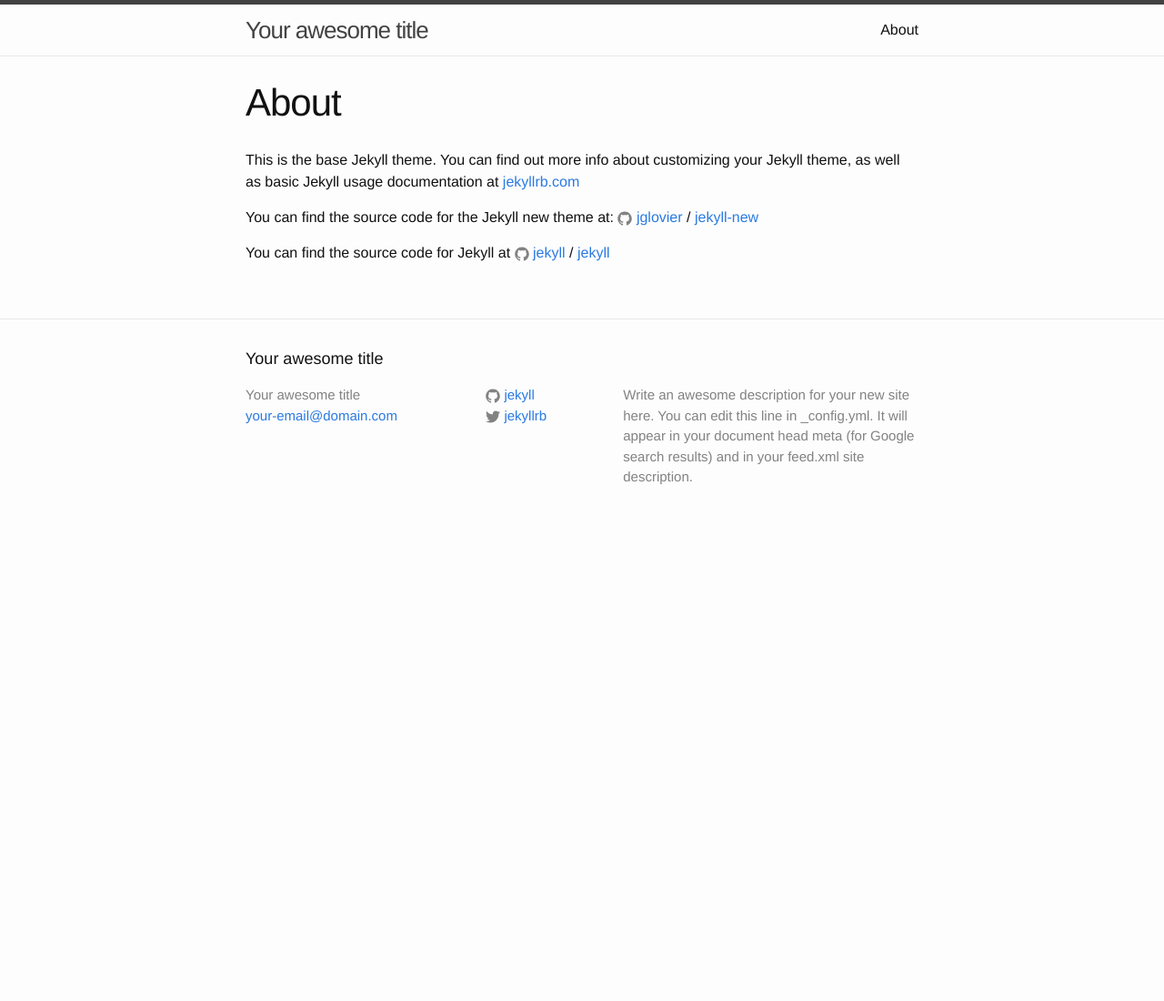
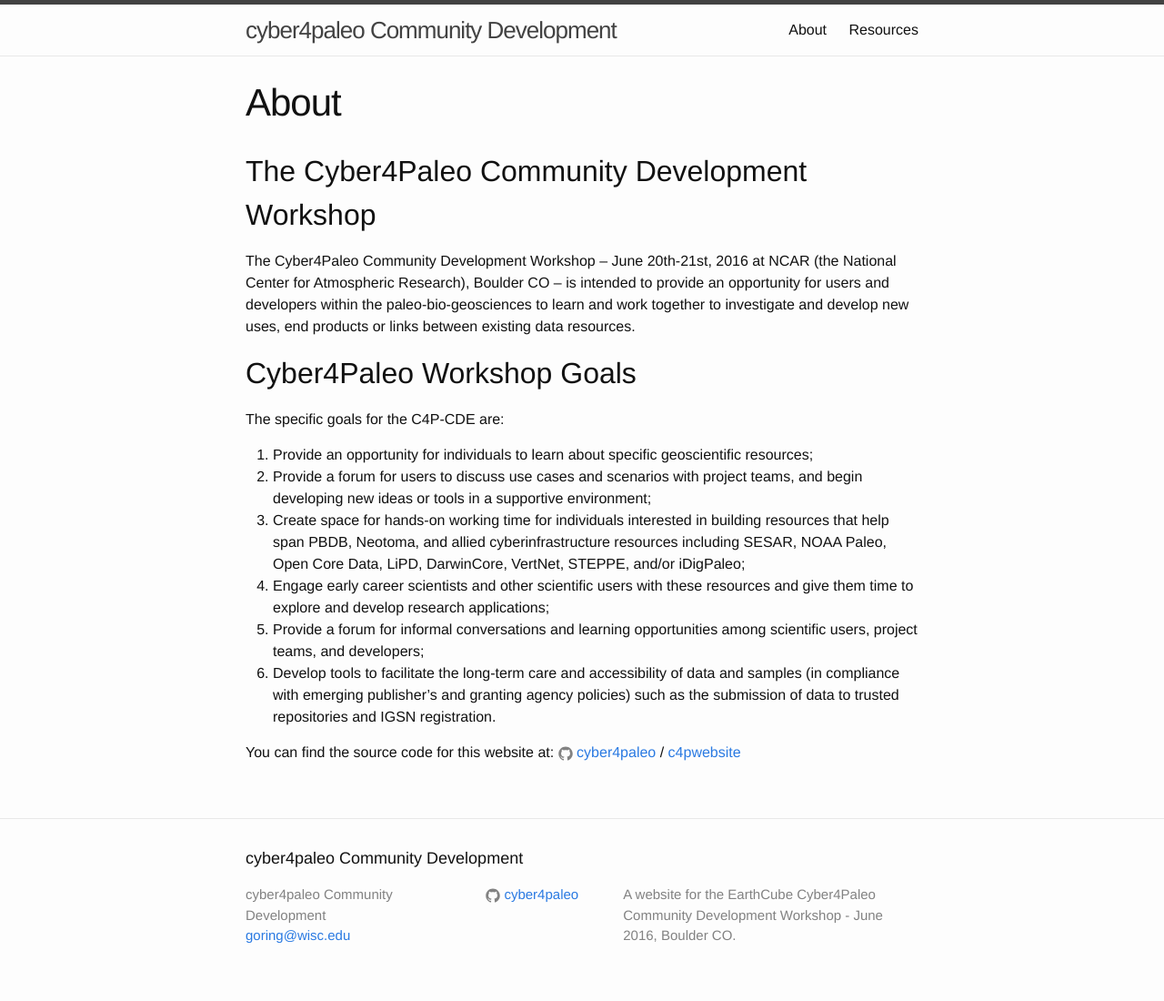
Before and after one commit to cyber4paleo/cyber4paleo.github.io, a Jekyll site: the page built from about.md, in a window 1280 px wide. Shown: the whole page at 91% size. Built offline with Jekyll 4.4.1, drawn with Linux system fonts in a browser that asks for light colours; before the commit the page ends 900 px from its top, so only the background shows below that.

Commit message:
Added the resources as a collection in the site.  Still need to fix up the document.

```diff
--- a/_config.yml
+++ b/_config.yml
@@ -6,16 +6,18 @@
 # 'jekyll serve'. If you change this file, please restart the server process.
 
 # Site settings
-title: Your awesome title
-email: your-email@domain.com
+title: cyber4paleo Community Development
+email: goring@wisc.edu
 description: > # this means to ignore newlines until "baseurl:"
-  Write an awesome description for your new site here. You can edit this
-  line in _config.yml. It will appear in your document head meta (for
-  Google search results) and in your feed.xml site description.
+  A website for the EarthCube Cyber4Paleo Community Development
+  Workshop - June 2016, Boulder CO.
 baseurl: "" # the subpath of your site, e.g. /blog
-url: "http://yourdomain.com" # the base hostname & protocol for your site
-twitter_username: jekyllrb
-github_username:  jekyll
+url: "http://cyber4paleo.github.io" # the base hostname & protocol for your site
+github_username:  cyber4paleo
 
 # Build settings
 markdown: kramdown
+
+collections:
+  resources:
+    output: true
--- a/about.md
+++ b/about.md
@@ -4,12 +4,24 @@ title: About
 permalink: /about/
 ---
 
-This is the base Jekyll theme. You can find out more info about customizing your Jekyll theme, as well as basic Jekyll usage documentation at [jekyllrb.com](http://jekyllrb.com/)
 
-You can find the source code for the Jekyll new theme at:
-{% include icon-github.html username="jglovier" %} /
-[jekyll-new](https://github.com/jglovier/jekyll-new)
+The Cyber4Paleo Community Development Workshop
+--------------------------------------------------
 
-You can find the source code for Jekyll at
-{% include icon-github.html username="jekyll" %} /
-[jekyll](https://github.com/jekyll/jekyll)
+The Cyber4Paleo Community Development Workshop -- June 20th-21st, 2016 at NCAR (the National Center for Atmospheric Research), Boulder CO -- is intended to provide an opportunity for users and developers within the paleo-bio-geosciences to learn and work together to investigate and develop new uses, end products or links between existing data resources.
+
+Cyber4Paleo Workshop Goals
+--------------------------------------------------
+
+The specific goals for the C4P-CDE are:
+
+1.  Provide an opportunity for individuals to learn about specific geoscientific resources;
+2.  Provide a forum for users to discuss use cases and scenarios with project teams, and begin developing new ideas or tools in a supportive environment;
+3.  Create space for hands-on working time for individuals interested in building resources that help span PBDB, Neotoma, and allied cyberinfrastructure resources including SESAR, NOAA Paleo, Open Core Data, LiPD, DarwinCore, VertNet, STEPPE, and/or iDigPaleo;
+4. Engage early career scientists and other scientific users with these resources and give them time to explore and develop research applications;
+5. Provide a forum for informal conversations and learning opportunities among scientific users, project teams, and developers;
+6. Develop tools to facilitate the long-term care and accessibility of data and samples (in compliance with emerging publisher's and granting agency policies) such as the submission of data to trusted repositories and IGSN registration.
+
+You can find the source code for this website at:
+{% include icon-github.html username="cyber4paleo" %} /
+[c4pwebsite](https://github.com/cyber4paleo/cyber4paleo.github.io)
```
Also changed, not shown: _resources/CommunityResourceList.md (added, +115 -0 lines), index.html (deleted, +0 -23 lines), index.md (added, +10 -0 lines), resources.md (added, +17 -0 lines).
